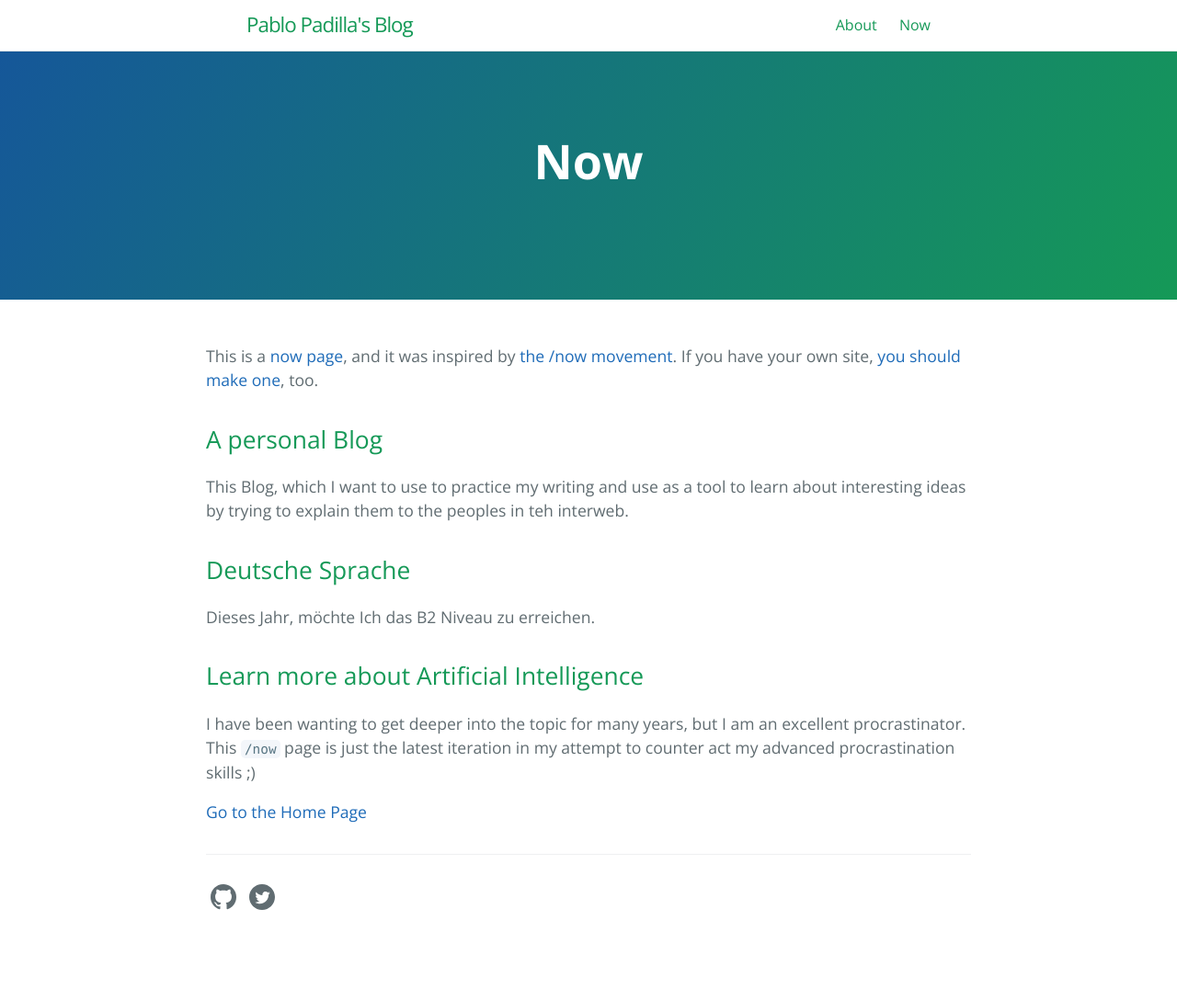
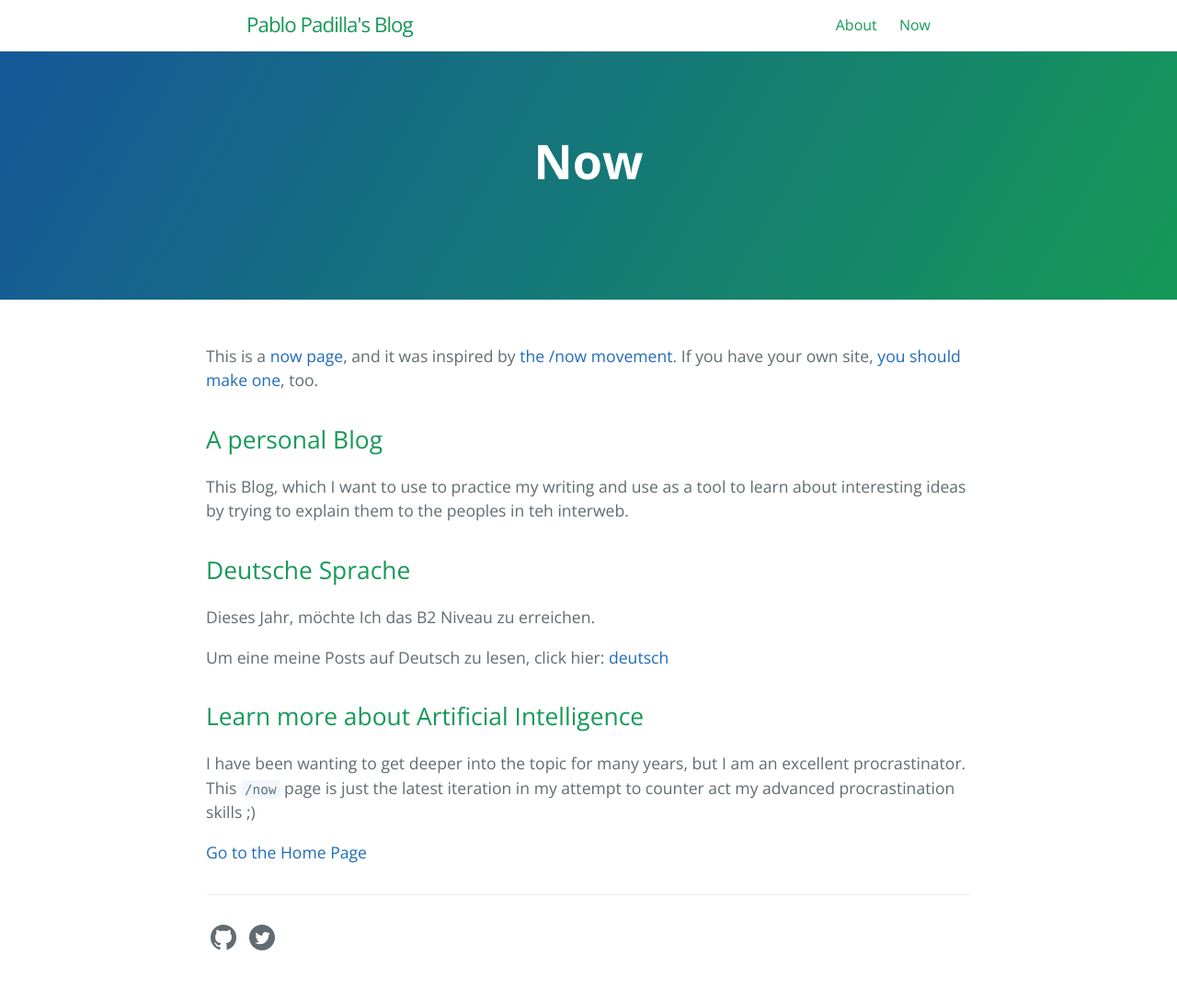
Before and after one commit to pgpbpadilla/pgpbpadilla.github.io, a Jekyll site: the page built from now.md, in a window 1280 px wide. Shown: the whole page at 92% size. Built offline with Jekyll 4.4.1, drawn with Linux system fonts in a browser that asks for light colours; before the commit the page ends 1044 px from its top, so only the background shows below that.

Commit message:
fix: de: neue Link zur Deutsche Kategorie

```diff
--- a/now.md
+++ b/now.md
@@ -19,6 +19,8 @@ to explain them to the peoples in teh interweb.
 
 Dieses Jahr, möchte Ich das B2 Niveau zu erreichen.
 
+Um eine meine Posts auf Deutsch zu lesen, click hier: [deutsch](/categories/#deutsch)
+
 ## Learn more about Artificial Intelligence
 
 I have been wanting to get deeper into the topic for many years,
```
